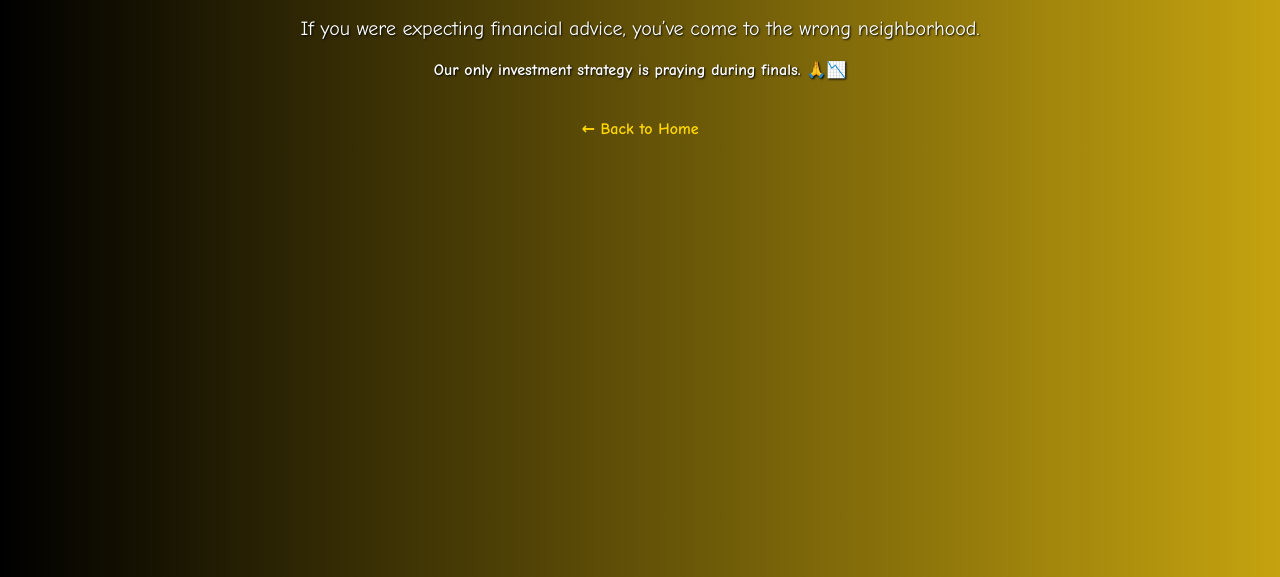
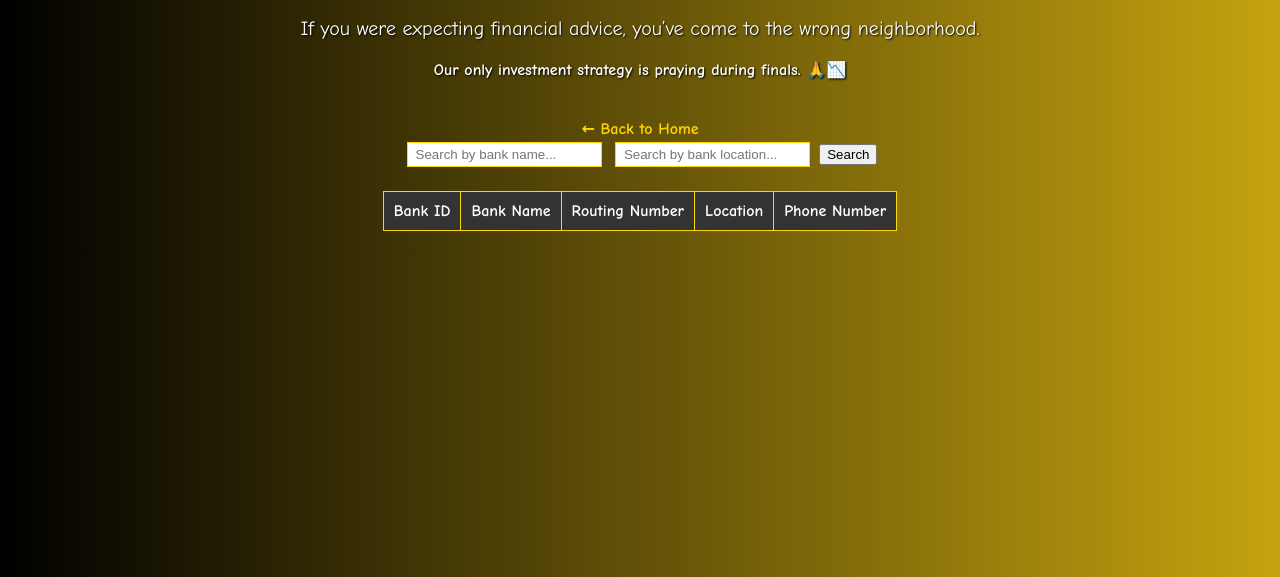
Before and after one commit to declspecl/csi3450-bank, a website built with Vite: page bank-frontend/banks.html in a window 1280 px wide. Shown: the part 223-800 px from the top of the page. Built offline with nearby package versions, Linux system fonts and the light colour scheme; no server answers.

Commit message:
implement banks fetching

```diff
--- a/bank-frontend/banks.html
+++ b/bank-frontend/banks.html
@@ -19,6 +19,27 @@
             text-decoration: none; font-weight: bold;
         }
         a:hover { text-decoration: underline; }
+
+        table {
+            margin: 20px auto;
+            border-collapse: collapse;
+        }
+        th, td {
+            border: 1px solid gold;
+            padding: 10px;
+            color: white;
+        }
+        th {
+            background-color: #333;
+        }
+
+        input {
+            margin: 4px;
+            padding: 4px 8px;
+            border: 1px solid gold;
+            background-color: white;
+            color: black;
+        }
     </style>
 </head>
 <body>
@@ -27,5 +48,57 @@
     <p>If you were expecting financial advice, you’ve come to the wrong neighborhood.</p>
     <b>Our only investment strategy is praying during finals. 🙏📉</b>
     <a href="index.html">← Back to Home</a>
+
+    <div id="banks-table-controls">
+        <input type="text" id="bank-name-input" placeholder="Search by bank name...">
+        <input type="text" id="bank-location-input" placeholder="Search by bank location...">
+        <button id="search-button" onclick="searchBanks()">Search</button>
+    </div>
+
+    <table id="banks-table">
+        <thead>
+            <tr>
+                <th>Bank ID</th>
+                <th>Bank Name</th>
+                <th>Routing Number</th>
+                <th>Location</th>
+                <th>Phone Number</th>
+            </tr>
+        </thead>
+        <tbody id="banks-table-body"></tbody>
+    </table>
+
+    <script>
+        function searchBanks() {
+            const bankName = document.getElementById("bank-name-input").value;
+            const bankLocation = document.getElementById("bank-location-input").value;
+
+            fetch(`http://localhost:8000/banks?name=${bankName}&location=${bankLocation}`)
+                .then(response => response.json())
+                .then(data => {
+                    const tableBody = document.getElementById("banks-table-body");
+                    tableBody.innerHTML = "";
+
+                    data.banks.forEach(bank => {
+                        const row = document.createElement("tr");
+
+                        row.innerHTML = `
+                            <td>${bank.bank_id}</td>
+                            <td>${bank.name}</td>
+                            <td>${bank.routing_number}</td>
+                            <td>${bank.location}</td>
+                            <td>${bank.phone_number}</td>
+                        `;
+                        tableBody.appendChild(row);
+                    });
+                })
+                .catch(error => {
+                    console.error("Error fetching banks:", error);
+                    alert("Failed to fetch banks");
+                });
+            }
+
+        document.body.onload = searchBanks();
+    </script>
 </body>
 </html>
```
